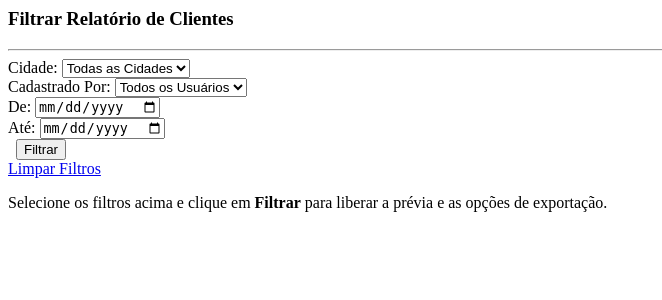
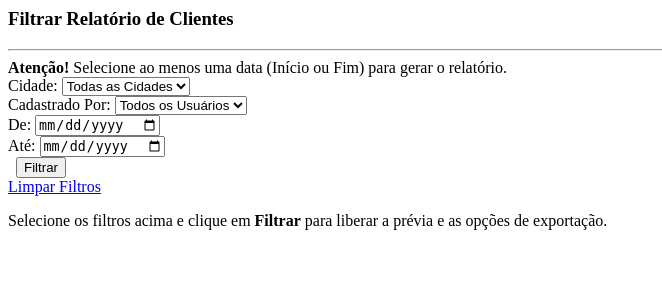
Before and after one commit to rsmx86/basiccrudphp, a CodeIgniter app: the page made by application/views/relatorio_filtro_view.php in a window 1280 px wide. Shown: the top 300 px of the page, without its empty margins (0-662 px from the left). Run offline with CodeIgniter, Linux system fonts and the light colour scheme; data that the repository does not hold is empty.

Commit message:
adição de alerta no filtro de relatorio quando não há nada para ser filtrado

```diff
--- a/application/views/relatorio_filtro_view.php
+++ b/application/views/relatorio_filtro_view.php
@@ -2,7 +2,12 @@
     <h3><i class="fas fa-filter"></i> Filtrar Relatório de Clientes</h3>
     <hr>
 
-    <form action="<?php echo site_url('relatorios/clientes'); ?>" method="GET">
+    <div id="alerta-data" class="alert alert-danger d-none animate__animated animate__fadeIn mb-3">
+        <i class="fas fa-exclamation-triangle mr-2"></i>
+        <strong>Atenção!</strong> Selecione ao menos uma data (Início ou Fim) para gerar o relatório.
+    </div>
+
+    <form id="formRelatorio" action="<?php echo site_url('relatorios/clientes'); ?>" method="GET">
         <div class="row">
             <div class="col-md-3">
                 <label class="font-weight-bold">Cidade:</label>
@@ -116,11 +121,30 @@
 
 <script>
 document.addEventListener('DOMContentLoaded', function() {
+    const form = document.getElementById('formRelatorio');
+    const alerta = document.getElementById('alerta-data');
     const btnPreview = document.getElementById('btnPreview');
     const btnFechar = document.getElementById('btnFecharPreview');
     const area = document.getElementById('areaPreview');
     const conteudo = document.getElementById('conteudoPreview');
 
+    // 1. VALIDAÇÃO DE DATAS NO FORMULÁRIO
+    if (form) {
+        form.addEventListener('submit', function(e) {
+            const dataInicio = document.querySelector('input[name="data_inicio"]').value;
+            const dataFim = document.querySelector('input[name="data_fim"]').value;
+
+            // Se ambas as datas estiverem vazias, bloqueia
+            if (!dataInicio && !dataFim) {
+                e.preventDefault();
+                alerta.classList.remove('d-none');
+                window.scrollTo({ top: 0, behavior: 'smooth' });
+                return false;
+            }
+        });
+    }
+
+    // 2. LOGICA DA PRÉVIA (FETCH API)
     if (btnPreview) {
         btnPreview.addEventListener('click', function() {
             area.style.display = 'block';
@@ -138,10 +162,20 @@
         });
     }
 
+    // 3. FECHAR PRÉVIA
     if (btnFechar) {
         btnFechar.addEventListener('click', function() {
             area.style.display = 'none';
         });
     }
+
+    // 4. REMOVER ALERTA AO SELECIONAR UMA DATA
+    document.querySelectorAll('input[type="date"]').forEach(input => {
+        input.addEventListener('change', function() {
+            if (this.value !== "") {
+                alerta.classList.add('d-none');
+            }
+        });
+    });
 });
 </script>
```
